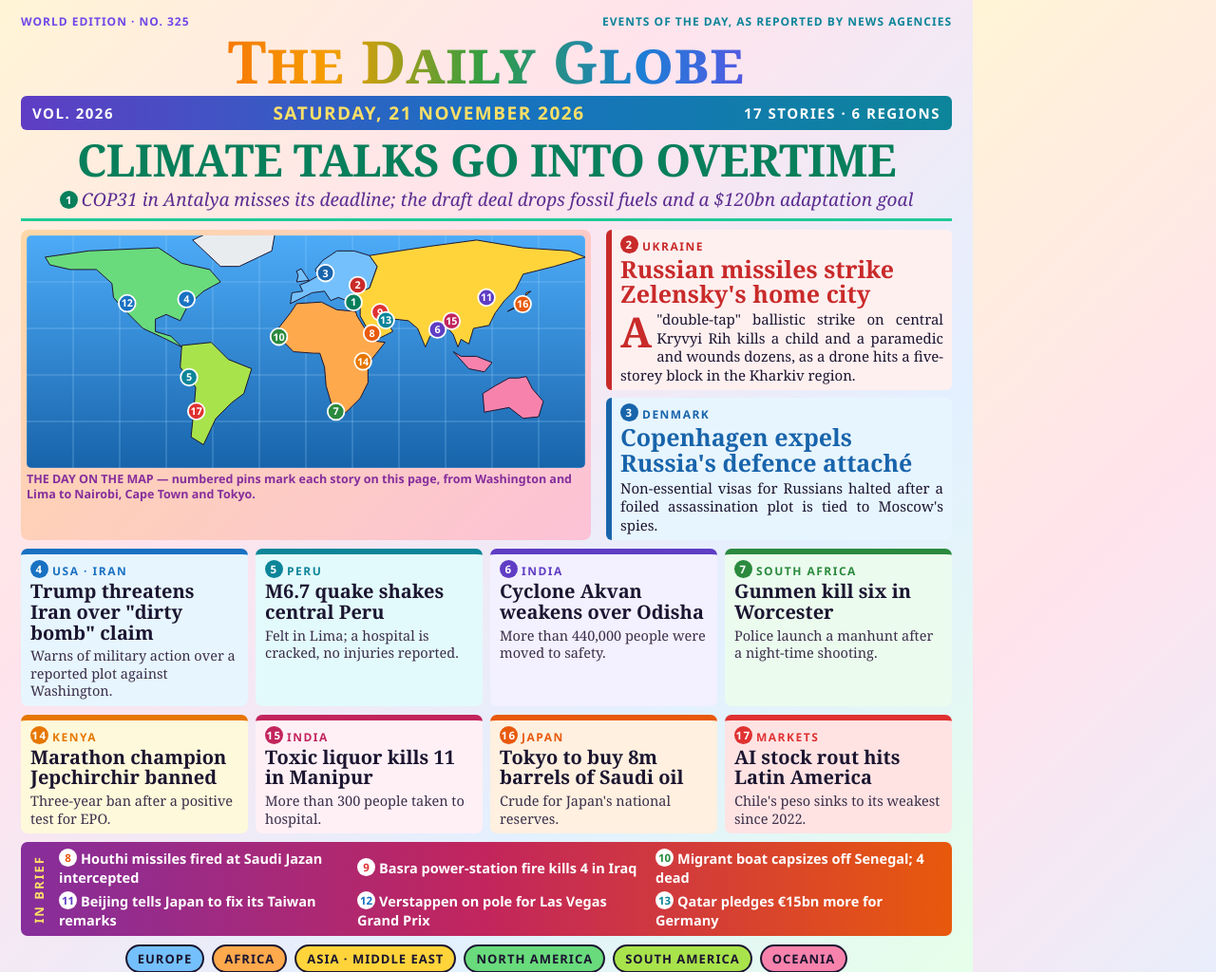
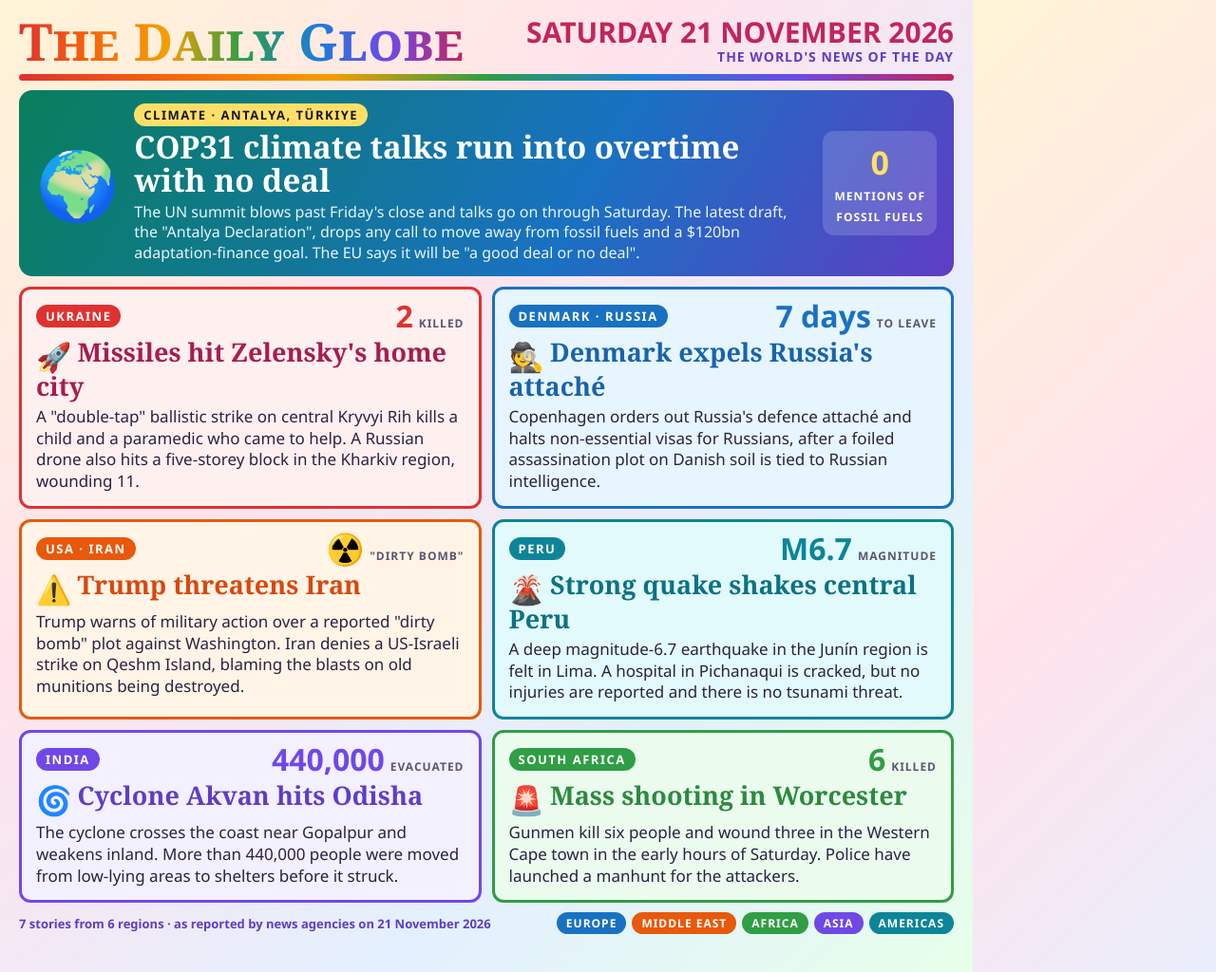
Before and after one commit to chikuwa-ten/world-news-20261121, a website: page src/page.html in a window 1280 px wide. Shown: the whole page at 95% size. Drawn offline with Linux system fonts and the light colour scheme.

Commit message:
Colourful edition with seven fuller stories and key figures
Co-Authored-By: Claude Opus 5.5 <noreply@anthropic.com>

```diff
--- a/src/page.html
+++ b/src/page.html
@@ -3,119 +3,102 @@
 <style>
 *{box-sizing:border-box;margin:0;padding:0}
 html,body{width:1024px;height:1024px;overflow:hidden}
-body{color:#1b1530;font-family:Georgia,"Times New Roman",serif;padding:14px 22px 0;
+body{color:#1b1530;font-family:"Segoe UI",Arial,sans-serif;padding:16px 20px 0;
   background:linear-gradient(135deg,#fff4d6 0%,#ffe3ec 35%,#e3f0ff 70%,#e6ffe9 100%)}
-.ears{display:flex;justify-content:space-between;font:800 12px "Segoe UI",Arial,sans-serif;letter-spacing:1px;text-transform:uppercase}
-.ears span:first-child{color:#7048e8}.ears span:last-child{color:#0c8599}
-.mast{text-align:center;font-weight:700;font-size:70px;letter-spacing:1px;line-height:1;margin-top:2px;font-variant:small-caps;font-size:62px;
+header{display:flex;justify-content:space-between;align-items:center}
+.mast{font-family:Georgia,"Times New Roman",serif;font-weight:700;font-size:54px;line-height:1;font-variant:small-caps;letter-spacing:.5px;
   background:linear-gradient(90deg,#e03131,#f76707,#f59f00,#2f9e44,#1c7ed6,#7048e8,#c2255c);-webkit-background-clip:text;background-clip:text;color:transparent}
-.dateline{margin-top:6px;border-radius:6px;display:flex;justify-content:space-between;align-items:center;padding:5px 12px;font:800 15px "Segoe UI",Arial,sans-serif;letter-spacing:1.5px;text-transform:uppercase;color:#fff;
-  background:linear-gradient(90deg,#5f3dc4,#1971c2,#0c8599)}
-.dateline .d{color:#ffe066;font-size:19px}
-.banner{margin-top:8px;font-weight:700;font-size:47px;line-height:1.02;letter-spacing:-.5px;text-align:center;color:#087f5b}
-.deck{text-align:center;font-style:italic;font-size:19px;color:#5c2d91;margin-top:4px;padding-bottom:7px;border-bottom:3px solid #20c997}
-.row{display:grid;grid-template-columns:600px 1fr;gap:16px;margin-top:9px}
-figure{border-radius:8px;background:linear-gradient(135deg,#ffd8a8,#fcc2d7);padding:6px}
-figure svg{display:block;width:100%;height:auto;border-radius:5px}
-figcaption{font:700 12.5px "Segoe UI",Arial,sans-serif;color:#862e9c;margin-top:4px;line-height:1.25}
-.side h2{font-size:25px;line-height:1.05;font-weight:700;color:var(--c)}
-.side .blk{--c:#c92a2a;background:#fff0f0;border-left:6px solid var(--c);border-radius:6px;padding:6px 9px}
-.side .blk+.blk{--c:#1864ab;background:#e7f5ff;margin-top:8px}
-.kicker{font:900 12px "Segoe UI",Arial,sans-serif;letter-spacing:1.5px;text-transform:uppercase;color:var(--c);display:block;margin-bottom:2px}
-.side p{font-size:15px;line-height:1.3;margin-top:5px;text-align:justify}
-.side .blk:first-child p::first-letter{float:left;font-size:44px;line-height:.9;font-weight:700;margin:3px 5px 0 0;color:#c92a2a}
-.n{display:inline-flex;align-items:center;justify-content:center;width:19px;height:19px;border-radius:50%;background:var(--c,#c92a2a);color:#fff;font:800 11.5px "Segoe UI",Arial,sans-serif;vertical-align:2px;margin-right:4px}
-.cols{display:grid;grid-template-columns:repeat(4,1fr);gap:8px;margin-top:9px}
-.story{padding:6px 10px 7px;border-radius:7px;border-top:6px solid var(--c);background:var(--t)}
-.story h3{font-size:20px;line-height:1.08;font-weight:700;color:#1b1530}
-.story p{font-size:14.5px;line-height:1.28;margin-top:4px;color:#3b2f4a}
-.brief{border-radius:7px;margin-top:9px;padding:7px 10px;display:grid;grid-template-columns:auto 1fr 1fr 1fr;gap:5px 12px;font:600 14.5px "Segoe UI",Arial,sans-serif;align-items:center;color:#fff;
-  background:linear-gradient(90deg,#862e9c,#c2255c,#e8590c)}
-.brief b.h{grid-row:1/3;grid-column:1;font:900 13px "Segoe UI",Arial,sans-serif;letter-spacing:2px;writing-mode:vertical-rl;transform:rotate(180deg);color:#ffe066}
-.brief .n{background:#fff;color:var(--c)}
-.legend{margin-top:9px;display:flex;justify-content:center;gap:8px;font:800 13px "Segoe UI",Arial,sans-serif;letter-spacing:1px;text-transform:uppercase}
-.legend span{padding:4px 11px;border-radius:20px;color:#1b1530;border:2px solid #1b1530}
-.red{--c:#e03131;--t:#ffe3e3}.ora{--c:#e8590c;--t:#fff0e0}.yel{--c:#e67700;--t:#fff9db}.grn{--c:#2b8a3e;--t:#ebfbee}
-.tea{--c:#0c8599;--t:#e3fafc}.blu{--c:#1971c2;--t:#e7f5ff}.ind{--c:#5f3dc4;--t:#f3f0ff}.pin{--c:#c2255c;--t:#fff0f6}
+.date{text-align:right;font-weight:900;font-size:30px;line-height:1;color:#c2255c}
+.date small{display:block;font-size:14px;color:#5f3dc4;font-weight:800;letter-spacing:1px;text-transform:uppercase;margin-top:4px}
+.bar{height:7px;border-radius:4px;margin-top:8px;background:linear-gradient(90deg,#e03131,#f76707,#f59f00,#2f9e44,#1c7ed6,#7048e8,#c2255c)}
+.card{border-radius:12px;padding:12px 15px 14px;background:var(--t);border:3px solid var(--c);display:grid;grid-template-columns:1fr auto;column-gap:10px;align-content:start}
+.kick{display:inline-block;font-weight:900;font-size:13px;letter-spacing:1.5px;text-transform:uppercase;color:#fff;background:var(--c);padding:3px 10px;border-radius:20px}
+.card .kick{grid-column:1;grid-row:1;justify-self:start;align-self:center}
+.card h2{grid-column:1/3;font-family:Georgia,"Times New Roman",serif;font-size:27px;line-height:1.08;margin-top:7px;color:var(--d)}
+.card p{grid-column:1/3;font-size:17px;line-height:1.33;margin-top:7px;color:#2b2240}
+.big{grid-column:2;grid-row:1;display:flex;align-items:baseline;gap:6px;font-weight:900;color:var(--c);line-height:1}
+.big b{font-size:32px}
+.big i{font-style:normal;font-size:12px;letter-spacing:1px;text-transform:uppercase;color:#5c5670}
+.lead{margin-top:10px;display:grid;grid-template-columns:auto 1fr auto;gap:16px;align-items:center;border-radius:14px;padding:14px 18px;color:#fff;
+  background:linear-gradient(120deg,#087f5b,#1971c2 60%,#5f3dc4)}
+.lead .ic{font-size:70px;line-height:1}
+.lead .kick{background:#ffe066;color:#1b1530}
+.lead h1{font-family:Georgia,"Times New Roman",serif;font-size:33px;line-height:1.05;margin-top:5px}
+.lead p{font-size:16px;line-height:1.32;margin-top:6px;color:#e7f5ff}
+.lead .num{text-align:center;background:rgba(255,255,255,.16);border-radius:12px;padding:10px 12px;font-weight:900}
+.lead .num b{display:block;font-size:34px;color:#ffe066}
+.lead .num i{font-style:normal;font-size:12px;letter-spacing:1px;text-transform:uppercase}
+.grid{display:grid;grid-template-columns:1fr 1fr;gap:11px;margin-top:11px}
+.card .ic{font-size:30px;margin-right:6px;vertical-align:-6px}
+.red{--c:#e03131;--t:#fff0f0;--d:#a61e4d}.blu{--c:#1971c2;--t:#e7f5ff;--d:#1864ab}.ora{--c:#e8590c;--t:#fff4e6;--d:#d9480f}
+.tea{--c:#0c8599;--t:#e3fafc;--d:#0b7285}.ind{--c:#7048e8;--t:#f3f0ff;--d:#5f3dc4}.grn{--c:#2f9e44;--t:#ebfbee;--d:#2b8a3e}
+footer{margin-top:10px;display:flex;justify-content:space-between;align-items:center;font-weight:800;font-size:13px;color:#5f3dc4}
+footer span.r{display:flex;gap:6px}
+footer span.r em{font-style:normal;color:#fff;padding:3px 10px;border-radius:20px;font-size:12px;letter-spacing:1px;text-transform:uppercase}
 </style></head>
 <body>
-<div class="ears"><span>World edition · No. 325</span><span>Events of the day, as reported by news agencies</span></div>
-<div class="mast">The Daily Globe</div>
-<div class="dateline"><span>Vol. 2026</span><span class="d">Saturday, 21 November 2026</span><span>17 stories · 6 regions</span></div>
+<header>
+  <div class="mast">The Daily Globe</div>
+  <div class="date">SATURDAY 21 NOVEMBER 2026<small>The world's news of the day</small></div>
+</header>
+<div class="bar"></div>
 
-<div class="banner">CLIMATE TALKS GO INTO OVERTIME</div>
-<div class="deck"><span class="n" style="--c:#087f5b">1</span>COP31 in Antalya misses its deadline; the draft deal drops fossil fuels and a $120bn adaptation goal</div>
+<div class="lead">
+  <div class="ic">🌍</div>
+  <div>
+    <span class="kick">Climate · Antalya, Türkiye</span>
+    <h1>COP31 climate talks run into overtime with no deal</h1>
+    <p>The UN summit blows past Friday's close and talks go on through Saturday. The latest draft, the "Antalya Declaration", drops any call to move away from fossil fuels and a $120bn adaptation-finance goal. The EU says it will be "a good deal or no deal".</p>
+  </div>
+  <div class="num"><b>0</b><i>mentions of<br>fossil fuels</i></div>
+</div>
 
-<div class="row">
-  <figure>
-    <svg id="map" viewBox="0 0 360 150" xmlns="http://www.w3.org/2000/svg"></svg>
-    <figcaption>THE DAY ON THE MAP — numbered pins mark each story on this page, from Washington and Lima to Nairobi, Cape Town and Tokyo.</figcaption>
-  </figure>
-  <div class="side">
-    <div class="blk">
-      <span class="kicker"><span class="n">2</span>Ukraine</span>
-      <h2>Russian missiles strike Zelensky's home city</h2>
-      <p>A "double-tap" ballistic strike on central Kryvyi Rih kills a child and a paramedic and wounds dozens, as a drone hits a five-storey block in the Kharkiv region.</p>
-    </div>
-    <div class="blk">
-      <span class="kicker"><span class="n">3</span>Denmark</span>
-      <h2>Copenhagen expels Russia's defence attaché</h2>
-      <p>Non-essential visas for Russians halted after a foiled assassination plot is tied to Moscow's spies.</p>
-    </div>
+<div class="grid">
+  <div class="card red">
+    <div class="big"><b>2</b><i>killed</i></div>
+    <span class="kick">Ukraine</span>
+    <h2><span class="ic">🚀</span>Missiles hit Zelensky's home city</h2>
+    <p>A "double-tap" ballistic strike on central Kryvyi Rih kills a child and a paramedic who came to help. A Russian drone also hits a five-storey block in the Kharkiv region, wounding 11.</p>
+  </div>
+
+  <div class="card blu">
+    <div class="big"><b>7 days</b><i>to leave</i></div>
+    <span class="kick">Denmark · Russia</span>
+    <h2><span class="ic">🕵️</span>Denmark expels Russia's attaché</h2>
+    <p>Copenhagen orders out Russia's defence attaché and halts non-essential visas for Russians, after a foiled assassination plot on Danish soil is tied to Russian intelligence.</p>
+  </div>
+
+  <div class="card ora">
+    <div class="big"><b>☢️</b><i>"dirty bomb"</i></div>
+    <span class="kick">USA · Iran</span>
+    <h2><span class="ic">⚠️</span>Trump threatens Iran</h2>
+    <p>Trump warns of military action over a reported "dirty bomb" plot against Washington. Iran denies a US-Israeli strike on Qeshm Island, blaming the blasts on old munitions being destroyed.</p>
+  </div>
+
+  <div class="card tea">
+    <div class="big"><b>M6.7</b><i>magnitude</i></div>
+    <span class="kick">Peru</span>
+    <h2><span class="ic">🌋</span>Strong quake shakes central Peru</h2>
+    <p>A deep magnitude-6.7 earthquake in the Junín region is felt in Lima. A hospital in Pichanaqui is cracked, but no injuries are reported and there is no tsunami threat.</p>
+  </div>
+
+  <div class="card ind">
+    <div class="big"><b>440,000</b><i>evacuated</i></div>
+    <span class="kick">India</span>
+    <h2><span class="ic">🌀</span>Cyclone Akvan hits Odisha</h2>
+    <p>The cyclone crosses the coast near Gopalpur and weakens inland. More than 440,000 people were moved from low-lying areas to shelters before it struck.</p>
+  </div>
+
+  <div class="card grn">
+    <div class="big"><b>6</b><i>killed</i></div>
+    <span class="kick">South Africa</span>
+    <h2><span class="ic">🚨</span>Mass shooting in Worcester</h2>
+    <p>Gunmen kill six people and wound three in the Western Cape town in the early hours of Saturday. Police have launched a manhunt for the attackers.</p>
   </div>
 </div>
 
-<div class="cols">
-  <div class="story blu"><span class="kicker"><span class="n">4</span>USA · Iran</span><h3>Trump threatens Iran over "dirty bomb" claim</h3><p>Warns of military action over a reported plot against Washington.</p></div>
-  <div class="story tea"><span class="kicker"><span class="n">5</span>Peru</span><h3>M6.7 quake shakes central Peru</h3><p>Felt in Lima; a hospital is cracked, no injuries reported.</p></div>
-  <div class="story ind"><span class="kicker"><span class="n">6</span>India</span><h3>Cyclone Akvan weakens over Odisha</h3><p>More than 440,000 people were moved to safety.</p></div>
-  <div class="story grn"><span class="kicker"><span class="n">7</span>South Africa</span><h3>Gunmen kill six in Worcester</h3><p>Police launch a manhunt after a night-time shooting.</p></div>
-</div>
-
-<div class="cols">
-  <div class="story yel"><span class="kicker"><span class="n">14</span>Kenya</span><h3>Marathon champion Jepchirchir banned</h3><p>Three-year ban after a positive test for EPO.</p></div>
-  <div class="story pin"><span class="kicker"><span class="n">15</span>India</span><h3>Toxic liquor kills 11 in Manipur</h3><p>More than 300 people taken to hospital.</p></div>
-  <div class="story ora"><span class="kicker"><span class="n">16</span>Japan</span><h3>Tokyo to buy 8m barrels of Saudi oil</h3><p>Crude for Japan's national reserves.</p></div>
-  <div class="story red"><span class="kicker"><span class="n">17</span>Markets</span><h3>AI stock rout hits Latin America</h3><p>Chile's peso sinks to its weakest since 2022.</p></div>
-</div>
-
-<div class="brief">
-  <b class="h">IN BRIEF</b>
-  <span class="ora"><span class="n">8</span>Houthi missiles fired at Saudi Jazan intercepted</span>
-  <span class="red"><span class="n">9</span>Basra power-station fire kills 4 in Iraq</span>
-  <span class="grn"><span class="n">10</span>Migrant boat capsizes off Senegal; 4 dead</span>
-  <span class="ind"><span class="n">11</span>Beijing tells Japan to fix its Taiwan remarks</span>
-  <span class="blu"><span class="n">12</span>Verstappen on pole for Las Vegas Grand Prix</span>
-  <span class="tea"><span class="n">13</span>Qatar pledges €15bn more for Germany</span>
-</div>
-
-<div class="legend">
-  <span style="background:#74c0fc">Europe</span><span style="background:#ffa94d">Africa</span><span style="background:#ffd43b">Asia · Middle East</span><span style="background:#69db7c">North America</span><span style="background:#a9e34b">South America</span><span style="background:#f783ac">Oceania</span>
-</div>
-
-<script>
-const land = [
- ['#69db7c',[[-168,66],[-140,70],[-95,72],[-80,62],[-62,58],[-55,50],[-66,44],[-76,35],[-81,25],[-90,29],[-97,26],[-97,18],[-87,15],[-80,8],[-92,14],[-105,20],[-117,32],[-124,40],[-125,49],[-135,58],[-152,58],[-165,61]]],
- ['#e9ecef',[[-55,60],[-43,60],[-22,70],[-20,81],[-60,83],[-73,77]]],
- ['#a9e34b',[[-80,9],[-61,11],[-50,0],[-35,-6],[-40,-22],[-48,-28],[-58,-38],[-66,-55],[-74,-50],[-72,-30],[-71,-18],[-81,-5]]],
- ['#74c0fc',[[-10,36],[-9,43],[-2,44],[-4,48],[1,50],[8,54],[6,58],[11,64],[20,70],[31,70],[41,67],[46,60],[41,46],[29,41],[26,38],[21,40],[16,38],[12,44],[4,43]]],
- ['#74c0fc',[[-6,50],[2,51],[0,54],[-3,58.5],[-6,57],[-5,54]]],
- ['#ffa94d',[[-17,21],[-17,14],[-8,5],[5,4],[9,4],[12,-5],[13,-17],[18,-34],[26,-34],[35,-25],[40,-15],[40,-3],[51,11],[43,12],[33,28],[32,31],[20,32],[10,37],[-6,36],[-10,30]]],
- ['#ffd43b',[[29,41],[41,46],[46,60],[41,67],[60,70],[80,73],[110,77],[140,72],[170,70],[180,66],[160,60],[140,55],[135,45],[128,38],[122,30],[118,22],[108,20],[105,10],[100,13],[98,8],[95,16],[90,22],[80,15],[77,8],[72,20],[66,25],[57,26],[52,25],[56,18],[44,12],[35,28],[35,36]]],
- ['#ffd43b',[[130,31],[141,36],[142,43],[145,44],[140,40],[135,34]]],
- ['#f783ac',[[114,-22],[122,-17],[131,-12],[137,-12],[142,-11],[146,-19],[153,-27],[150,-37],[140,-38],[131,-31],[115,-34]]],
- ['#f783ac',[[95,5],[105,-6],[115,-8],[120,-2],[110,2],[100,2]]]
-];
-const pins = [[1,30.7,36.9,'#087f5b'],[2,33.4,47.9,'#c92a2a'],[3,12.6,55.7,'#1864ab'],[4,-77,38.9,'#1971c2'],[5,-75.3,-11.5,'#0c8599'],[6,84.8,19.3,'#5f3dc4'],[7,19.4,-33.6,'#2b8a3e'],[8,42.6,16.9,'#e8590c'],[9,47.8,30.5,'#e03131'],[10,-17.4,14.7,'#2b8a3e'],[11,116.4,39.9,'#5f3dc4'],[12,-115.2,36.2,'#1971c2'],[13,51.5,25.3,'#0c8599'],[14,36.8,-1.3,'#e67700'],[15,93.9,24.8,'#c2255c'],[16,139.7,35.7,'#e8590c'],[17,-70.6,-33.4,'#e03131']];
-const P = (lon, lat) => `${(lon + 180).toFixed(1)},${(80 - lat).toFixed(1)}`;
-let s = '<defs><linearGradient id="sea" x1="0" y1="0" x2="0" y2="1"><stop offset="0" stop-color="#4dabf7"/><stop offset="1" stop-color="#1864ab"/></linearGradient></defs><rect width="360" height="150" fill="url(#sea)"/>';
-for (let x = 0; x <= 360; x += 30) s += `<line x1="${x}" y1="0" x2="${x}" y2="150" stroke="#a5d8ff" stroke-width=".4" opacity=".6"/>`;
-for (let y = 0; y <= 150; y += 30) s += `<line x1="0" y1="${y}" x2="360" y2="${y}" stroke="#a5d8ff" stroke-width=".4" opacity=".6"/>`;
-for (const [fill, poly] of land) s += `<polygon points="${poly.map(([a, b]) => P(a, b)).join(' ')}" fill="${fill}" stroke="#1b1530" stroke-width=".6" stroke-linejoin="round"/>`;
-for (const [n, lon, lat, c] of pins) {
-  const [x, y] = P(lon, lat).split(',').map(Number);
-  s += `<circle cx="${x}" cy="${y}" r="5.4" fill="${c}" stroke="#fff" stroke-width="1.1"/><text x="${x}" y="${y + 2.4}" font-family="Segoe UI,Arial" font-weight="800" font-size="6.6" fill="#fff" text-anchor="middle">${n}</text>`;
-}
-document.getElementById('map').innerHTML = s;
-</script>
+<footer>
+  <span>7 stories from 6 regions · as reported by news agencies on 21 November 2026</span>
+  <span class="r"><em style="background:#1971c2">Europe</em><em style="background:#e8590c">Middle East</em><em style="background:#2f9e44">Africa</em><em style="background:#7048e8">Asia</em><em style="background:#0c8599">Americas</em></span>
+</footer>
 </body></html>
```
Also changed, not shown: entry.png.
